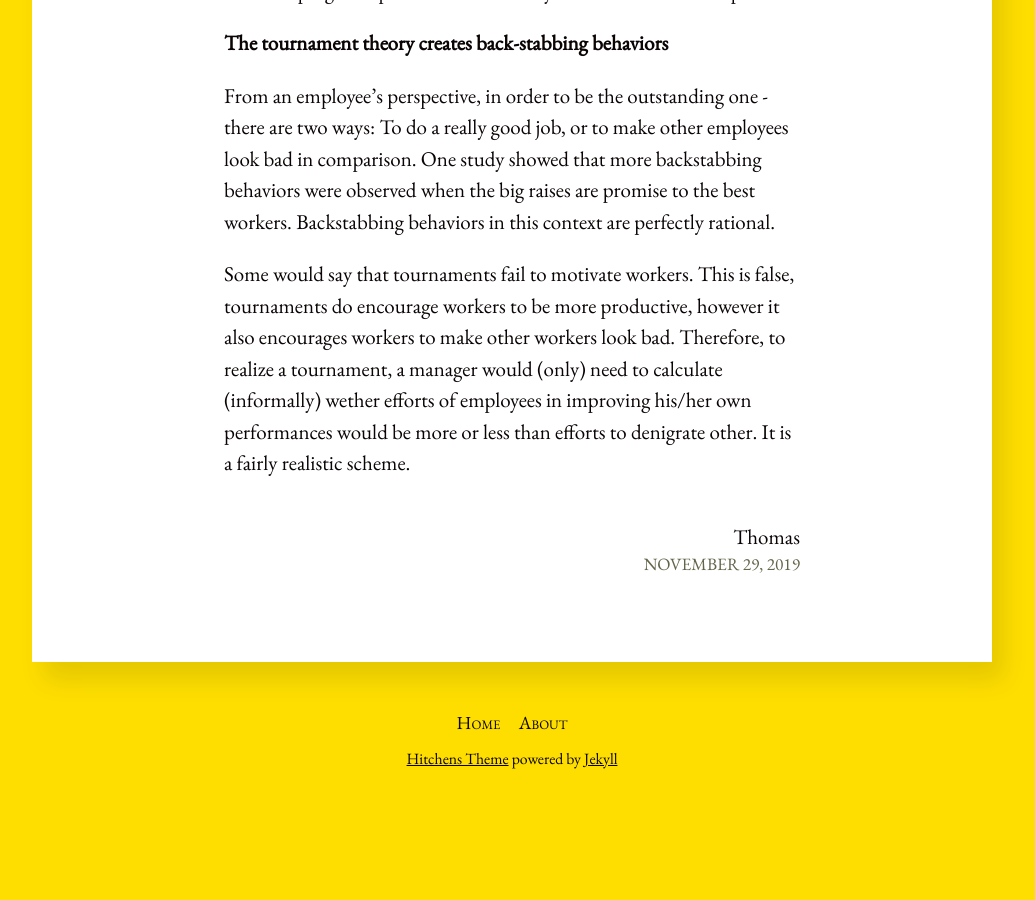
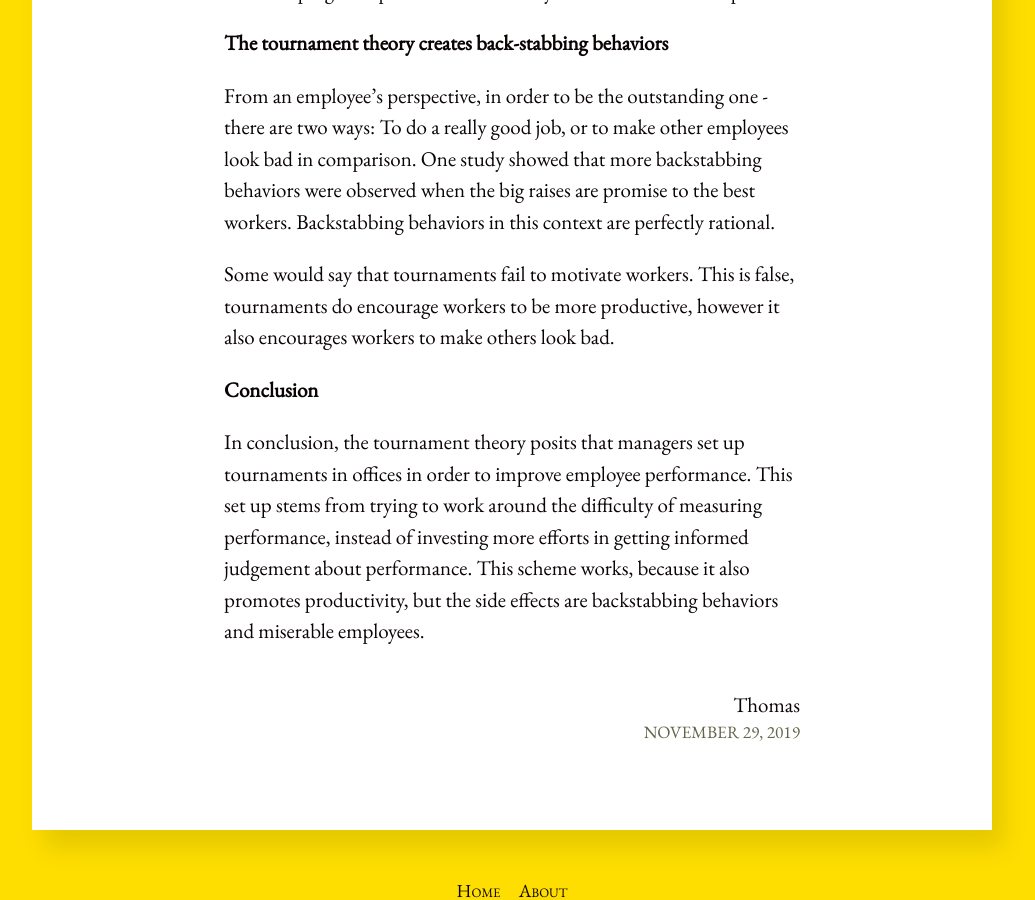
Before and after one commit to minhthanh3145/minhthanh3145.github.io, a Jekyll site: the page built from _posts/2019-11-29-why-some-workplaces-are-miserable.md, in a window 1280 px wide and 900 px high, scrolled down 4789 px. Shown: the whole window, without its empty margins (128-1163 px from the left). Built offline with Jekyll 4.4.1, drawn with Linux system fonts in a browser that asks for light colours; before the commit the page ends 5603 px from its top, so only the background shows below that.

Commit message:
Add conclusion to why some workplaces are miserable

```diff
--- a/_posts/2019-11-29-why-some-workplaces-are-miserable.md
+++ b/_posts/2019-11-29-why-some-workplaces-are-miserable.md
@@ -62,4 +62,8 @@ It is hard to measure objectively, but it's relatively easier to compare one emp
 
 From an employee's perspective, in order to be the outstanding one - there are two ways: To do a really good job, or to make other employees look bad in comparison. One study showed that more backstabbing behaviors were observed when the big raises are promise to the best workers. Backstabbing behaviors in this context are perfectly rational.
 
-Some would say that tournaments fail to motivate workers. This is false, tournaments do encourage workers to be more productive, however it also encourages workers to make other workers look bad. Therefore, to realize a tournament, a manager would (only) need to calculate (informally) wether efforts of employees in improving his/her own performances would be more or less than efforts to denigrate other. It is a fairly realistic scheme.
+Some would say that tournaments fail to motivate workers. This is false, tournaments do encourage workers to be more productive, however it also encourages workers to make others look bad.
+
+**Conclusion**
+
+In conclusion, the tournament theory posits that managers set up tournaments in offices in order to improve employee performance. This set up stems from trying to work around the difficulty of measuring performance, instead of investing more efforts in getting informed judgement about performance. This scheme works, because it also promotes productivity, but the side effects are backstabbing behaviors and miserable employees.
```
